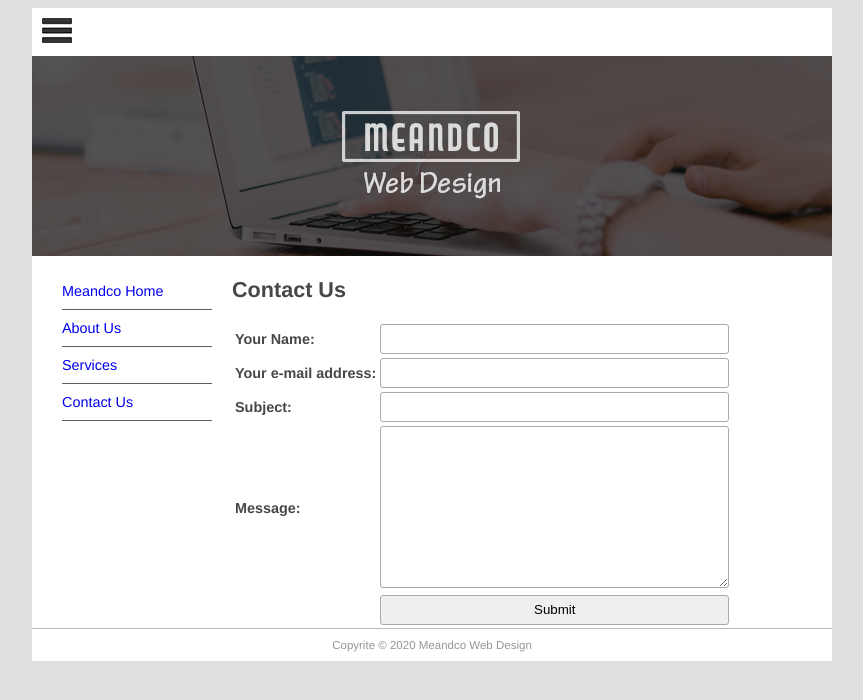
After one commit to hpdipto/build-a-website-with-django3, a Django app: template mfdw_root/pages/templates/pages/contact.html in a window 1280 px wide. The commit adds this page. Shown: the top 700 px of the page, without its empty margins (208-1071 px from the left). Run offline with Django 3.2, Linux system fonts and the light colour scheme; the template is opened without the code that fills it: values that come from a table or form of the project are taken from there, others are empty; data comes from the database, SQL or seed files in the repository.

Commit message:
Contact Form added

```diff
--- a/mfdw_root/mfdw_site/static/main.css
+++ b/mfdw_root/mfdw_site/static/main.css
@@ -58,3 +58,43 @@ body {
 #logo {
 	padding: 10px;
 }
+ul.errorlist {
+    margin: 0;
+    padding: 0;
+}
+.errorlist li {
+    border: 1px solid red;
+    color: red;
+    background: rgba(255, 0, 0, 0.15);
+    list-style-position: inside;
+    display: block;
+    font-size: 1.2em;
+    margin: 0 0 3px;
+    padding: 4px 5px;
+    text-align: center;
+    border-radius: 3px;
+}
+
+input, textarea {
+    width: 100%;
+    padding: 5px!important;
+    -webkit-box-sizing: border-box;
+    -moz-box-sizing: border-box;
+    box-sizing: border-box;
+    border-radius: 3px;
+    border-style: solid;
+    border-width: 1px;
+    border-color: rgb(169,169,169)
+}
+
+input {
+    height: 30px;
+}
+.success {
+    background-color: rgba(0, 128, 0, 0.15);
+    padding: 10px;
+    text-align: center;
+    color: green;
+    border: 1px solid green;
+    border-radius: 3px;
+}
--- a/mfdw_root/mfdw_site/templates/base.html
+++ b/mfdw_root/mfdw_site/templates/base.html
@@ -32,6 +32,7 @@
           <li>Menu 2</li>
           <li>Menu 3</li>
           {% endblock sidenav %}
+          <li><a href="/contact">Contact Us</a></li>
         </ul>
       </nav>
     </aside>
--- /dev/null
+++ b/mfdw_root/pages/forms.py
@@ -0,0 +1,7 @@
+from django import forms
+
+class ContactForm(forms.Form):
+    yourname = forms.CharField(max_length=100, label='Your Name')
+    email = forms.EmailField(required=False, label='Your e-mail address')
+    subject = forms.CharField(max_length=100)
+    message = forms.CharField(widget=forms.Textarea)
--- /dev/null
+++ b/mfdw_root/pages/templates/pages/contact.html
@@ -0,0 +1,27 @@
+{% extends "pages/page.html" %}
+
+{% block title %}
+Contact Us
+{% endblock title %}
+
+
+{% block content %}
+    <h1>Contact Us</h1>
+
+    {% if submitted %}
+        <p class="success">
+            Your message was submitted successfully. Thank you.
+        </p>
+    {% else %}
+        <form action="" method="POST">
+            <table>
+                {{ form.as_table }}
+                <tr>
+                    <td>&nbsp;</td>
+                    <td><input type="submit" value="Submit"></td>
+                </tr>
+            </table>
+            {% csrf_token %}
+        </form>
+    {% endif %}
+{% endblock content %}
--- a/mfdw_root/pages/urls.py
+++ b/mfdw_root/pages/urls.py
@@ -4,5 +4,6 @@ from . import views
 urlpatterns = [
     # path('', views.index, name='index')
     path('', views.index, {'pagename': ''}, name='home'),
+    path('contact', views.contact, name='contact'),
     path('<str:pagename>/', views.index, name='index')
 ]
```
Also changed, not shown: mfdw_root/pages/views.py (+28 -1 lines).
